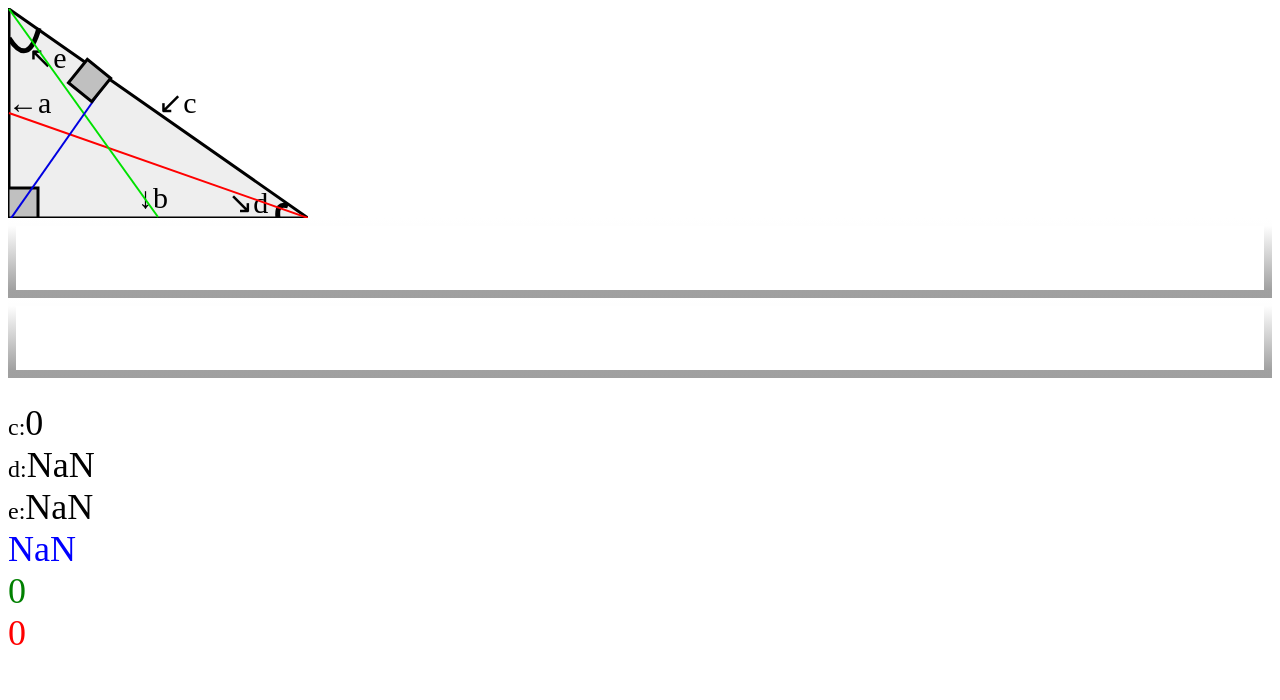
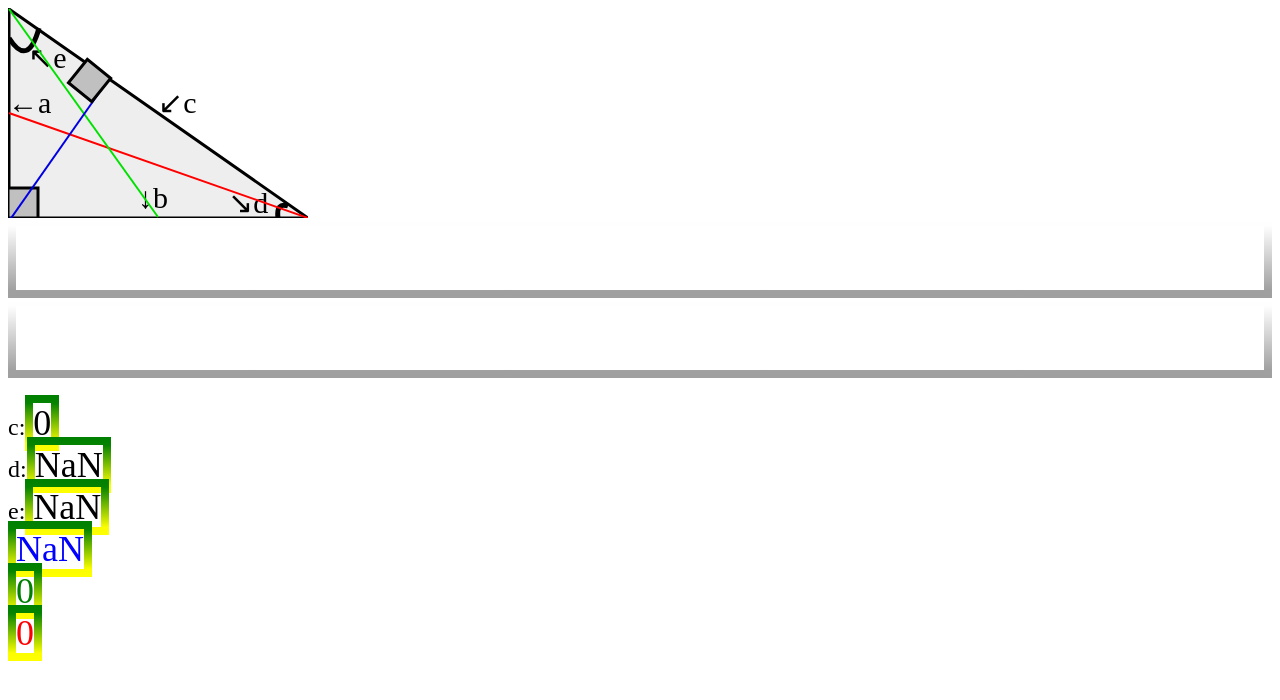
Before and after one commit to AnubhavSingh0708/mathematical-tools, a plain HTML site: page diagonal/index.html in a window 1280 px wide. Drawn offline with Linux system fonts and the light colour scheme.

Commit message:
Update style.css

```diff
--- a/diagonal/style.css
+++ b/diagonal/style.css
@@ -17,6 +17,15 @@ body {
 }
 span {
  font-size:150%;
+
+
+  border: 1vmin solid;
+
+  border-image: linear-gradient(var(--angle), green, yellow) 1;
+
+
+
+  animation: 10s rotate linear infinite;
 }
 @keyframes rotate {
 
```
